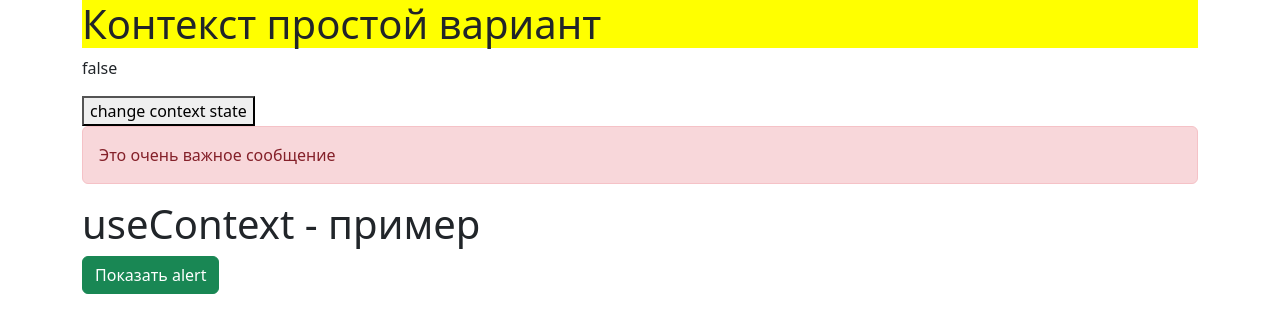
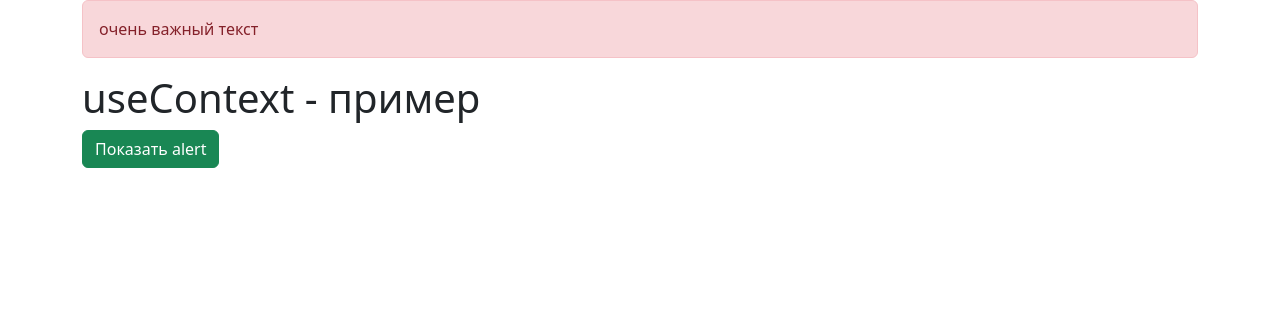
Before and after one commit to viacheslavorlov/react-hooks-vladilen, a React (Create React App) app: page / in a window 1280 px wide. Both pictures are taken after a click on the button "Показать alert". Shown: the top 332 px of the page. Built offline with nearby package versions, Linux system fonts and the light colour scheme.

Commit message:
useReducer finished NEED MORE PRACTICE TO UNDERSTAND

```diff
--- a/src/App.js
+++ b/src/App.js
@@ -25,14 +25,15 @@ function App() {
 			{/*<UseCallbackHook/>*/}
 			{//* для use context(easy)
 			}
-			<Context.Provider value={{
+			{/*<Context.Provider value={{
 				stateContext,
 				setStateContext
 			}}>
 				<ContextComponent/>
-			</Context.Provider>
+			</Context.Provider>*/}
 
 			{//* для use context(complex)
+			//* для useReducer
 			}
 			<AlertContext>
 				<Alert/>
--- a/src/components/UseContextHook(complex)/Alert.js
+++ b/src/components/UseContextHook(complex)/Alert.js
@@ -4,12 +4,12 @@ import {useAlertContext} from "./AlertContext";
 
 const Alert = React.memo(() => {
 
-		const {alert} = useAlertContext();
+		const alert = useAlertContext();
 		console.log(alert)
-		if (!alert) return null;
+		if (!alert.visible) return null;
 		return (
-			<div className="pt-3 alert alert-danger">
-				Это очень важное сообщение
+			<div className="pt-3 alert alert-danger" onClick={alert.hide}>
+				{alert.text}
 			</div>
 		);
 	}
--- a/src/components/UseContextHook(complex)/AlertContext.js
+++ b/src/components/UseContextHook(complex)/AlertContext.js
@@ -1,22 +1,40 @@
-import React, {useContext, useState} from 'react';
+import React, {useContext, useState, useReducer} from 'react';
 
 const AlertContext = React.createContext();
 
+//reducer
+
+const reducer = (state, action) => {
+    switch (action.type) {
+	    case 'show': return {...state, visible: true, text: action.text}
+	    case 'hide': return {...state, visible: false}
+	    default: return state;
+    }
+}
+//  useContext
 export const useAlertContext = () => {
 	return useContext(AlertContext);
 }
 
+const AlertProvider = ({children}) => {
+	// const [alert, setAlert] = useState(false);
+	// const toggle = () => {
+	//     setAlert(prevState => !prevState)
+	// }
 
-const AlertProvider = ({children}) => {
-	const [alert, setAlert] = useState(false);
-	const toggle = () => {
-	    setAlert(prevState => !prevState)
-	}
+	const [state, dispatch] = useReducer(reducer, {
+		visible: false,
+		text: ''
+	});
+
+	const show = text => dispatch({ type: 'show', text});
+	const hide = () => dispatch({ type: 'hide' });
 
 	return (
 		<AlertContext.Provider value={{
-			alert,
-			toggle
+			visible: state.visible,
+			text: state.text,
+			show, hide
 		}}>
 			{children}
 		</AlertContext.Provider>
--- a/src/components/UseContextHook(complex)/Main.js
+++ b/src/components/UseContextHook(complex)/Main.js
@@ -2,12 +2,12 @@ import React, {useContext} from 'react';
 import {useAlertContext} from "./AlertContext";
 
 const Main = () => {
-	const {toggle} = useAlertContext()
+	const toggle = useAlertContext()
 	console.log('toggle', toggle)
 	return (
 		<>
 			<h1>useContext - пример</h1>
-			<button className="btn btn-success" onClick={ toggle }>Показать alert</button>
+			<button className="btn btn-success" onClick={() => toggle.show('очень важный текст') }>Показать alert</button>
 		</>
 	);
 };
```
